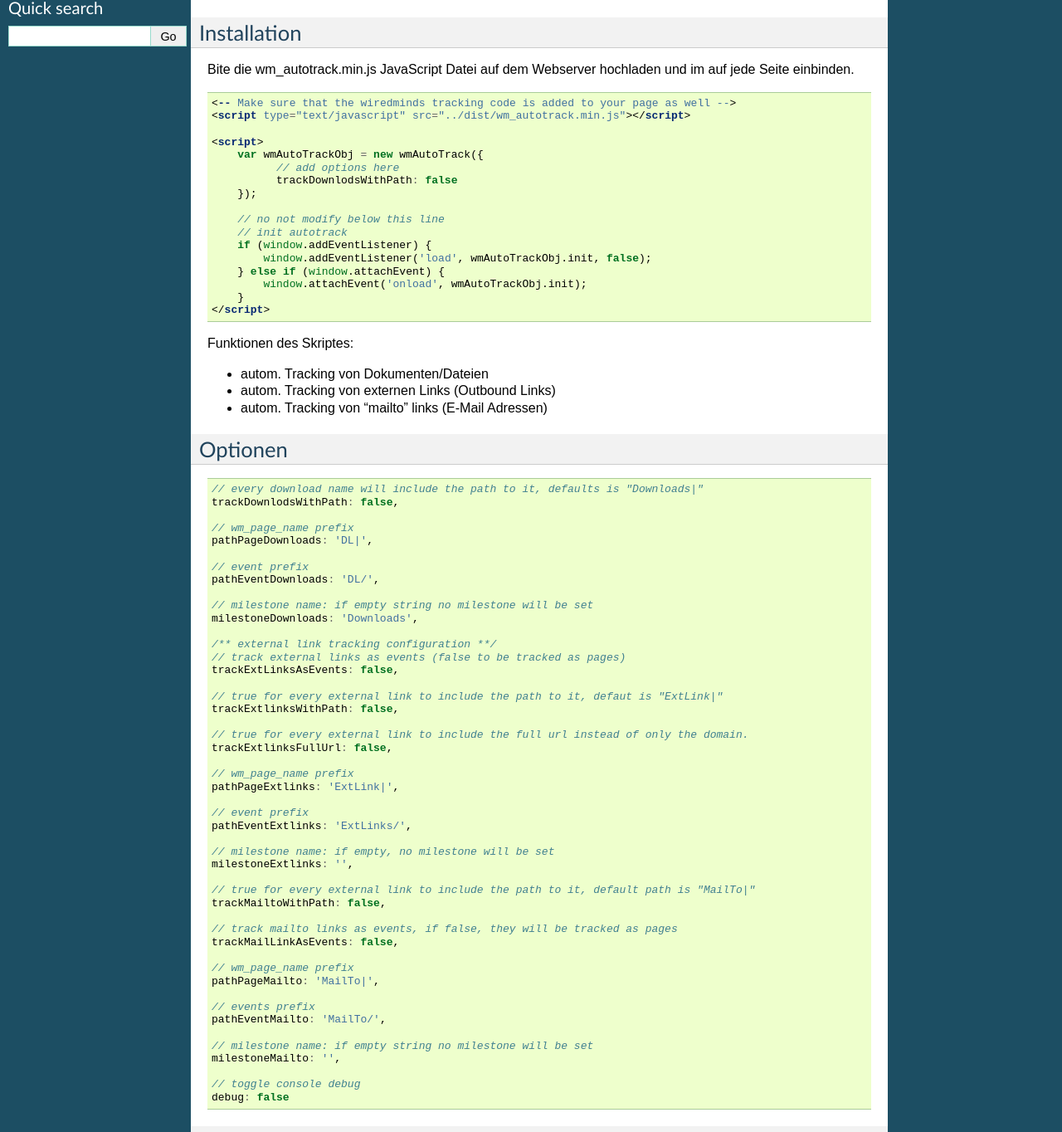
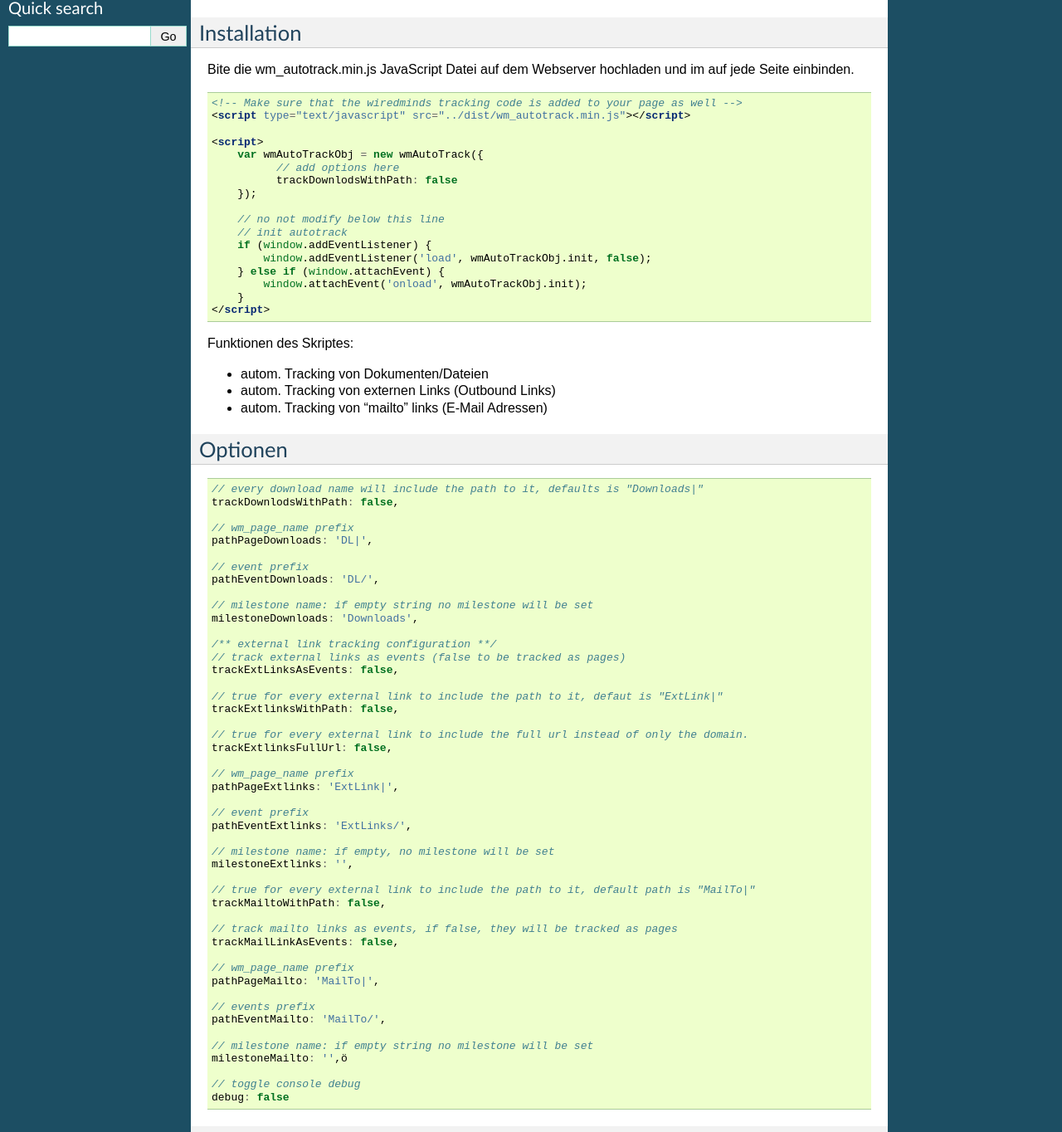
Before and after one commit to wiredminds/autotrack, a Sphinx documentation site: the page built from docs/source/index.rst, in a window 1280 px wide. Shown: the part 227-1591 px from the top of the page at 83% size. Built offline with Sphinx 7.4.7, drawn with Linux system fonts in a browser that asks for light colours.

Commit message:
Fixed html comment

```diff
--- a/docs/source/index.rst
+++ b/docs/source/index.rst
@@ -20,7 +20,7 @@ Bite die wm_autotrack.min.js JavaScript Datei auf dem Webserver hochladen und im
 
 .. code-block:: html
 
-    <-- Make sure that the wiredminds tracking code is added to your page as well -->
+    <!-- Make sure that the wiredminds tracking code is added to your page as well -->
     <script type="text/javascript" src="../dist/wm_autotrack.min.js"></script>
 
     <script>
@@ -93,7 +93,7 @@ Optionen
     pathEventMailto: 'MailTo/',
 
     // milestone name: if empty string no milestone will be set
-    milestoneMailto: '',
+    milestoneMailto: '',ö
 
     // toggle console debug
     debug: false
```
